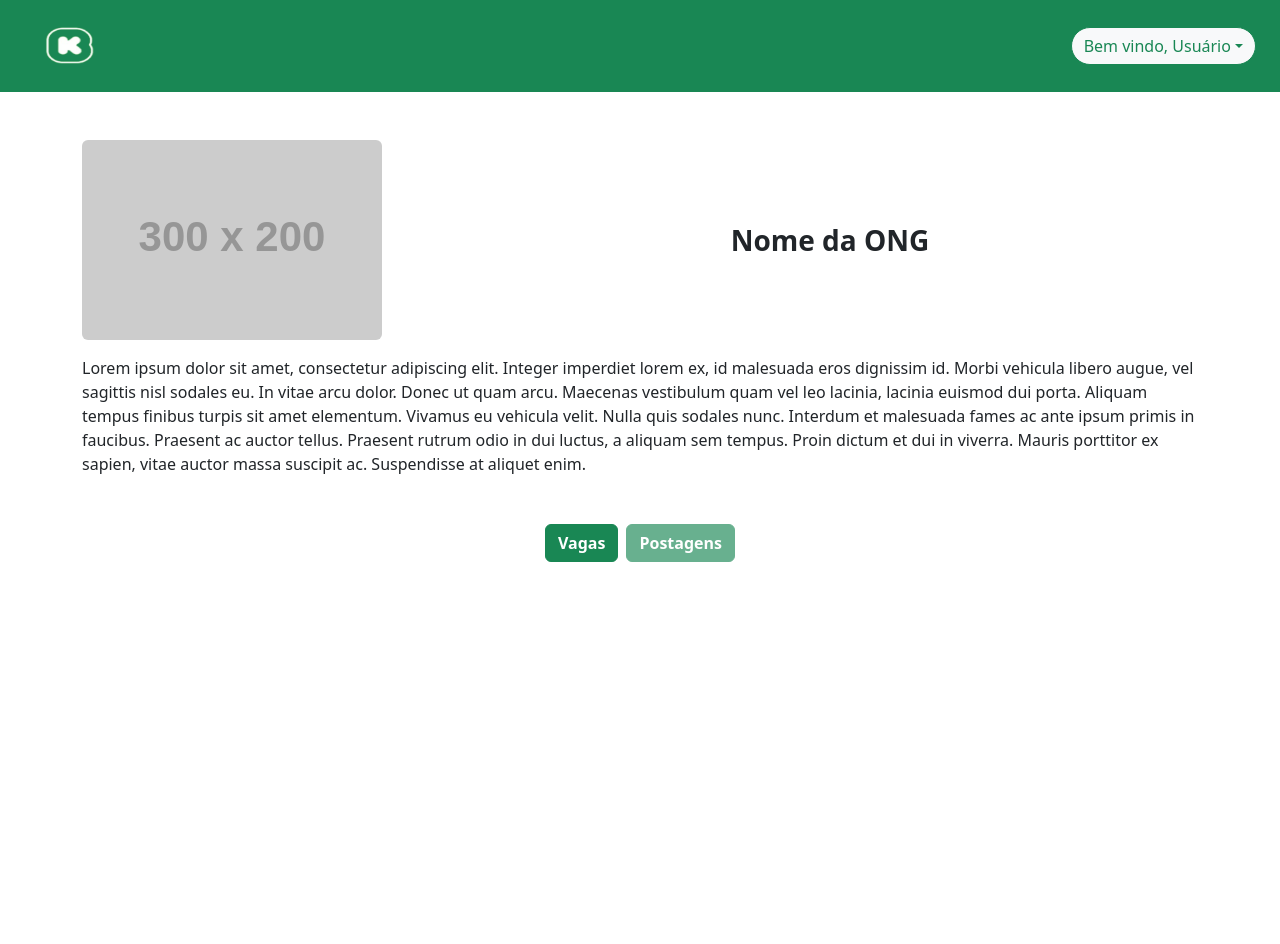
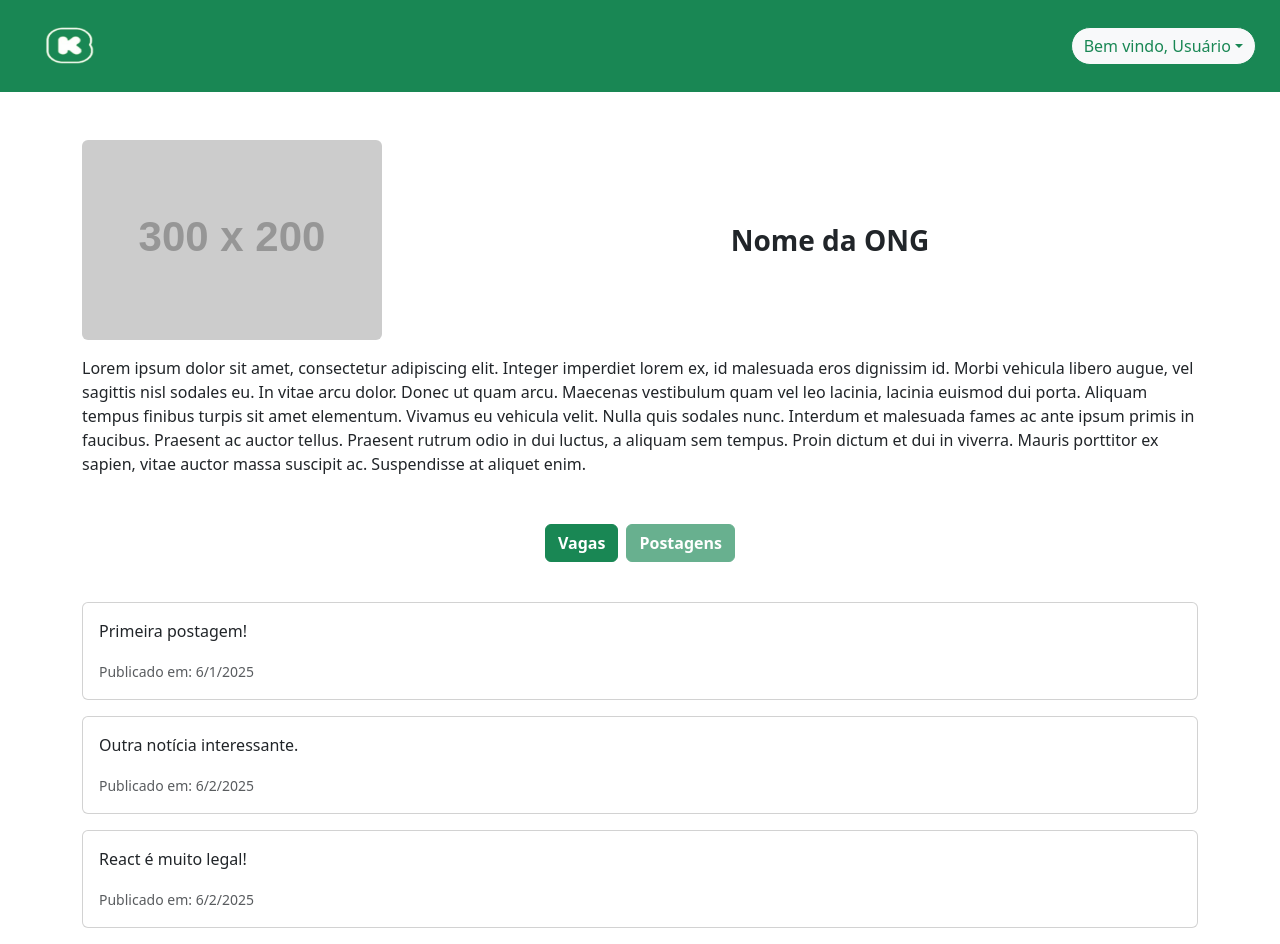
Before and after one commit to AlissonMartin/ong-client, a React (Vite) app: page /ongToUsu in a window 1280 px wide. Both pictures are taken after a click on the button "Postagens". Before the commit the page ends 800 px from the top, so only its background shows below. Built offline with nearby package versions, Linux system fonts and the light colour scheme.

Commit message:
finalização do componente de postagens

```diff
--- a/src/components/Post.jsx
+++ b/src/components/Post.jsx
@@ -1,8 +1,25 @@
+const posts = [
+    { id: 1, texto: "Primeira postagem!", data: "2025-06-01" },
+    { id: 2, texto: "Outra notícia interessante.", data: "2025-06-02" },
+    { id: 3, texto: "React é muito legal!", data: "2025-06-02" },
+];
+
 function Post() {
 
     return (
-        <div>
-
+        <div className="container mt-4">
+            {posts.map(post => (
+                <div key={post.id} className="card mb-3">
+                    <div className="card-body">
+                        <p className="card-text">{post.texto}</p>
+                        <p className="card-text">
+                            <small className="text-muted">
+                                Publicado em: {new Date(post.data).toLocaleDateString()}
+                            </small>
+                        </p>
+                    </div>
+                </div>
+            ))}
         </div>
     );
 }
--- a/src/components/Vagas.jsx
+++ b/src/components/Vagas.jsx
@@ -3,6 +3,7 @@ function Vagas() {
     return (
         <div className="container">
             <div className="row">
+                {/* anuncio de vaga criado a partir da div abaixo */}
                 <div className="col-4 pb-2">
                     <div class="card">
                         <div class="card-body">
```
